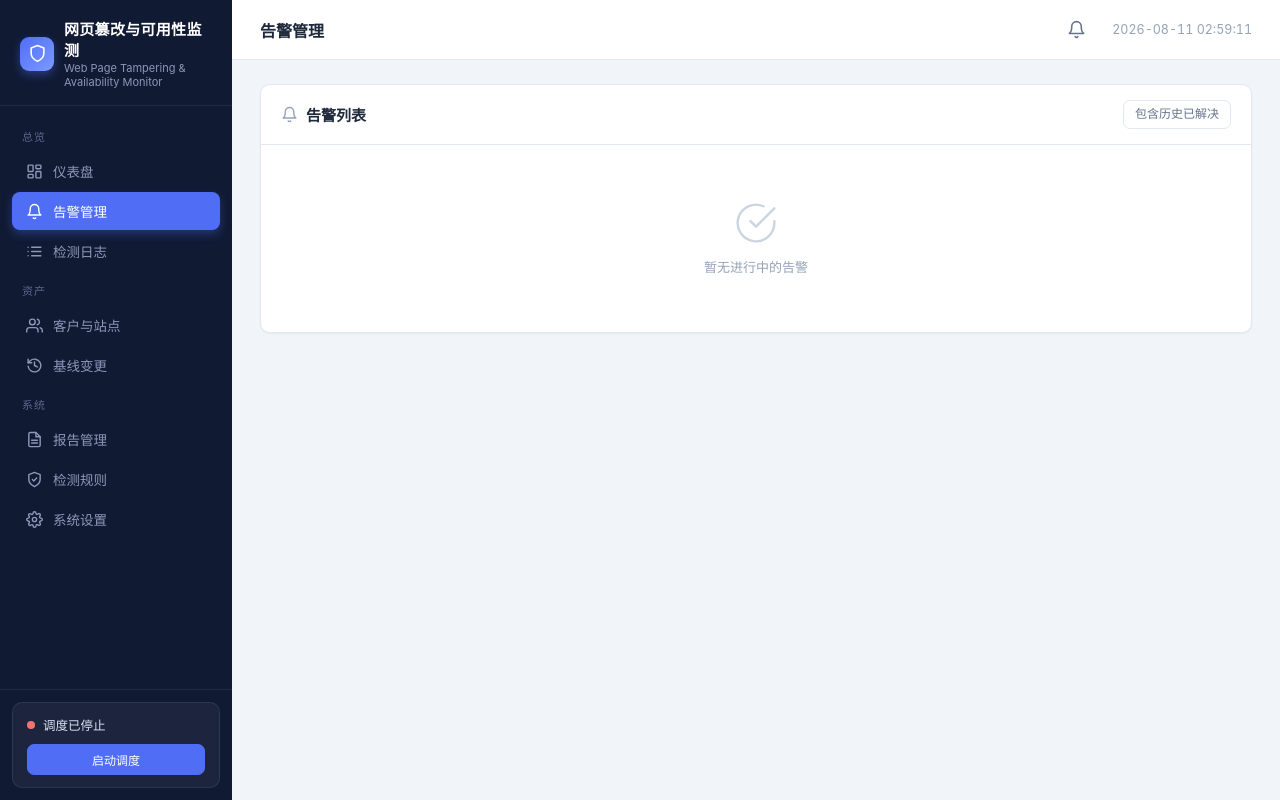
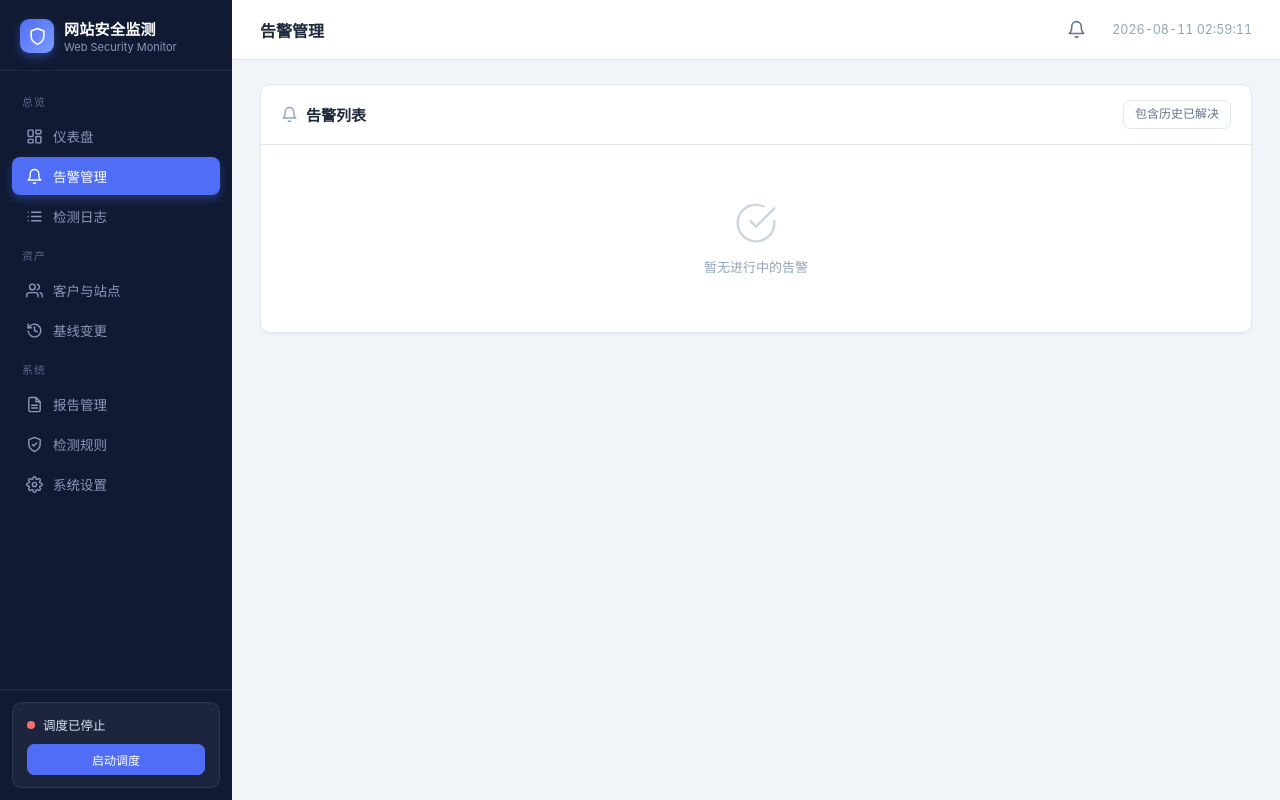
Before and after one commit to yichui849778403/web-monitor, a Flask app: page /alerts in a window 1280 px wide. Run offline with Flask 3, Linux system fonts and the light colour scheme; data that the repository does not hold is empty.

Commit message:
回退系统名: 9个字在sidebar会换行,恢复为'网站安全监测'

```diff
--- a/templates/base.html
+++ b/templates/base.html
@@ -3,7 +3,7 @@
 <head>
 <meta charset="UTF-8">
 <meta name="viewport" content="width=device-width, initial-scale=1.0">
-<title>{% block title %}网页篡改与可用性监测{% endblock %}</title>
+<title>{% block title %}网站安全监测系统{% endblock %}</title>
 <style>
     :root {
         --primary: #4f6df5;
@@ -341,8 +341,8 @@
                 <svg viewBox="0 0 24 24" fill="none" stroke-width="2" stroke-linecap="round" stroke-linejoin="round"><path d="M12 22s8-4 8-10V5l-8-3-8 3v7c0 6 8 10 8 10z"/></svg>
             </div>
             <div>
-                <div class="brand-name">网页篡改与可用性监测</div>
-                <div class="brand-sub">Web Page Tampering &amp; Availability Monitor</div>
+                <div class="brand-name">网站安全监测</div>
+                <div class="brand-sub">Web Security Monitor</div>
             </div>
         </div>
         <nav class="sidebar-nav">
```
